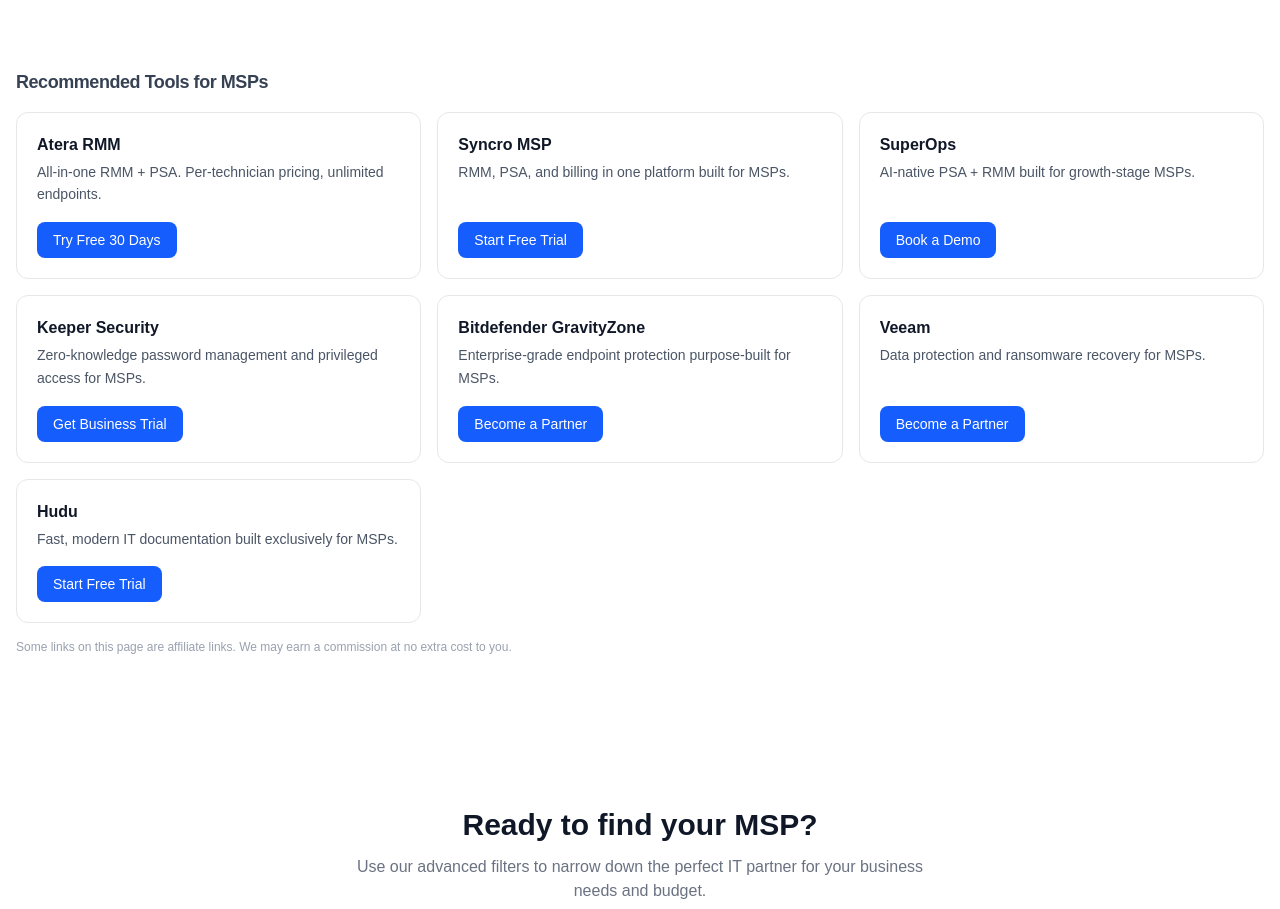
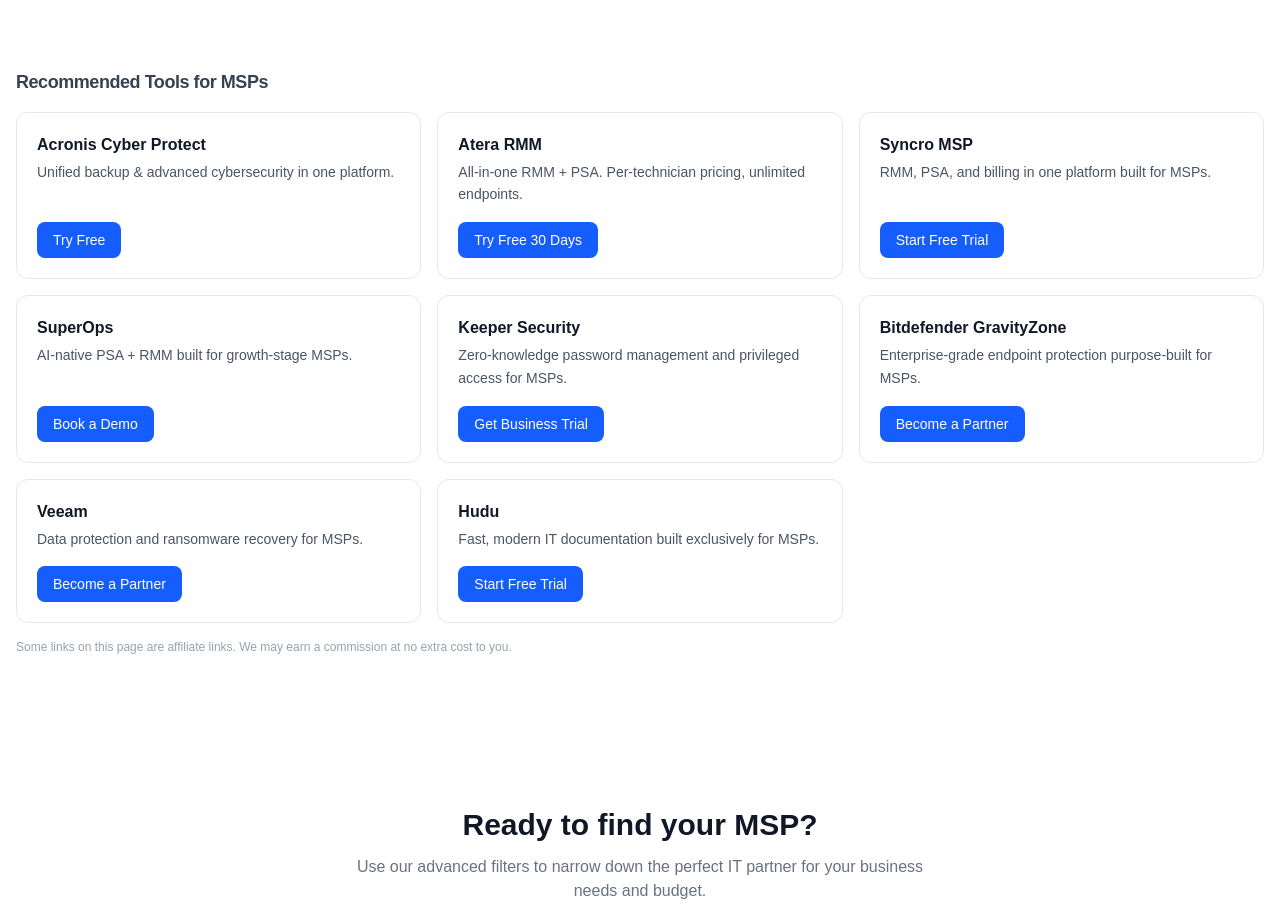
Before and after one commit to cornbluth/mspdirectory, a Next.js app: page / in a window 1280 px wide. Shown: the part 1540-2449 px from the top of the page. Built offline with nearby package versions, Linux system fonts and the light colour scheme.

Commit message:
feat: activate Acronis Cyber Protect affiliate link

```diff
--- a/components/AffiliateCTA.tsx
+++ b/components/AffiliateCTA.tsx
@@ -11,7 +11,7 @@
 }
 
 const VENDORS: Vendor[] = [
-  { id: "acronis", name: "Acronis Cyber Protect", description: "Unified backup & advanced cybersecurity in one platform.", cta: "Try Free", href: "#acronis", active: false },
+  { id: "acronis", name: "Acronis Cyber Protect", description: "Unified backup & advanced cybersecurity in one platform.", cta: "Try Free", href: "https://www.tkqlhce.com/click-101726760-14426269", active: true },
   { id: "atera", name: "Atera RMM", description: "All-in-one RMM + PSA. Per-technician pricing, unlimited endpoints.", cta: "Try Free 30 Days", href: "https://www.atera.com/partners/", active: true },
   { id: "syncro", name: "Syncro MSP", description: "RMM, PSA, and billing in one platform built for MSPs.", cta: "Start Free Trial", href: "https://syncromsp.com/", active: true },
   { id: "superops", name: "SuperOps", description: "AI-native PSA + RMM built for growth-stage MSPs.", cta: "Book a Demo", href: "https://superops.com/", active: true },
```
